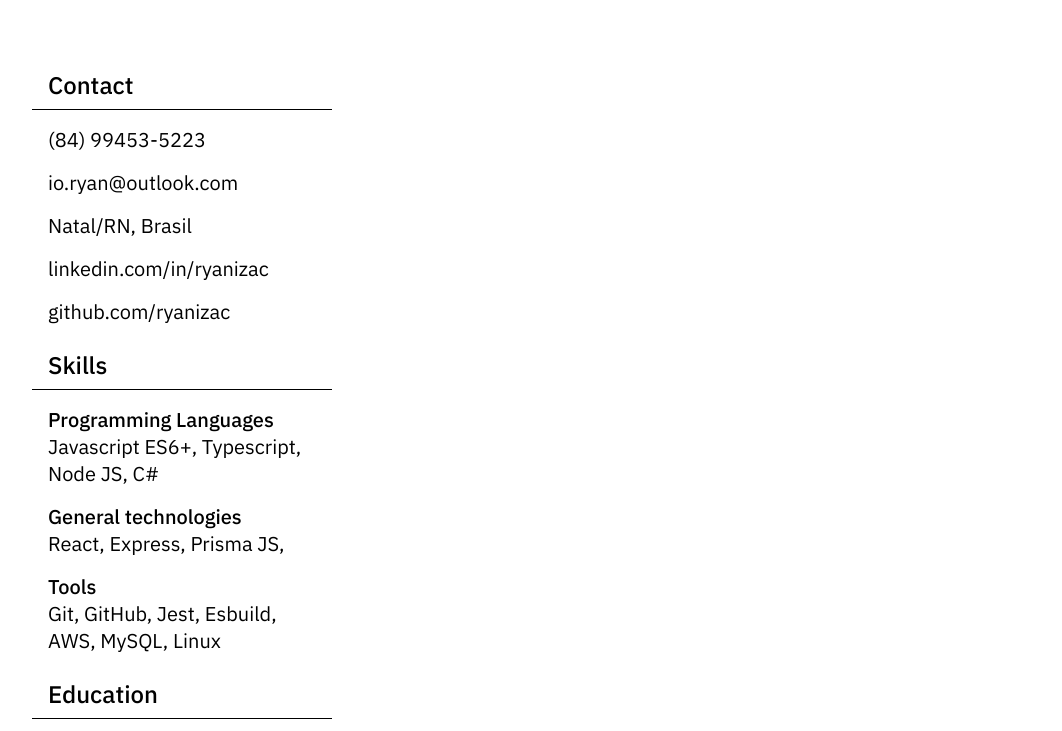
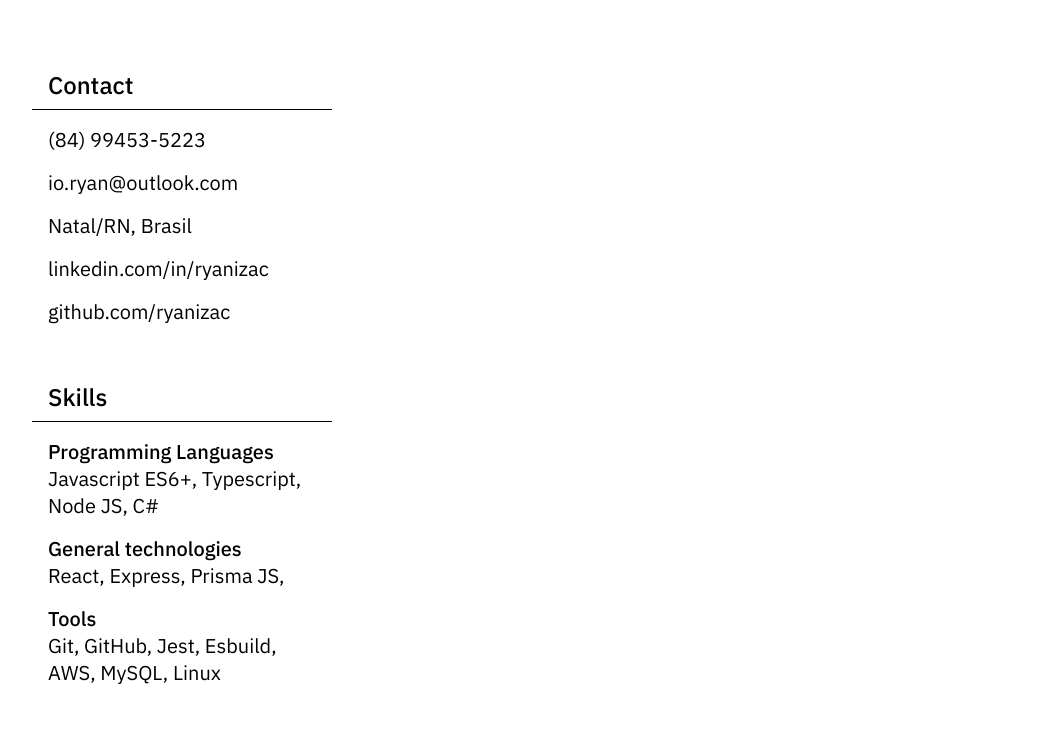
Before and after one commit to ryanizac/the-great-curriculum, a plain HTML site: page index.html in a window 1280 px wide. Shown: the part 425-1156 px from the top of the page, without its empty margins (108-1170 px from the left). Drawn offline with Linux system fonts and the light colour scheme.

Commit message:
add gap to left bar

```diff
--- a/index.css
+++ b/index.css
@@ -142,6 +142,12 @@ body {
 
 /* left-bar */
 /* #contact */
+.left-bar {
+  display: flex;
+  flex-direction: column;
+  gap: 32px;
+}
+
 #contact ul {
   margin: 0;
   list-style-type: none;
--- a/index.html
+++ b/index.html
@@ -44,7 +44,7 @@
             </article>
           </div>
         </header>
-        <aside>
+        <aside class="left-bar">
           <section id="contact" class="card">
             <h3 class="title">Contact</h3>
             <ul class="content">
```
